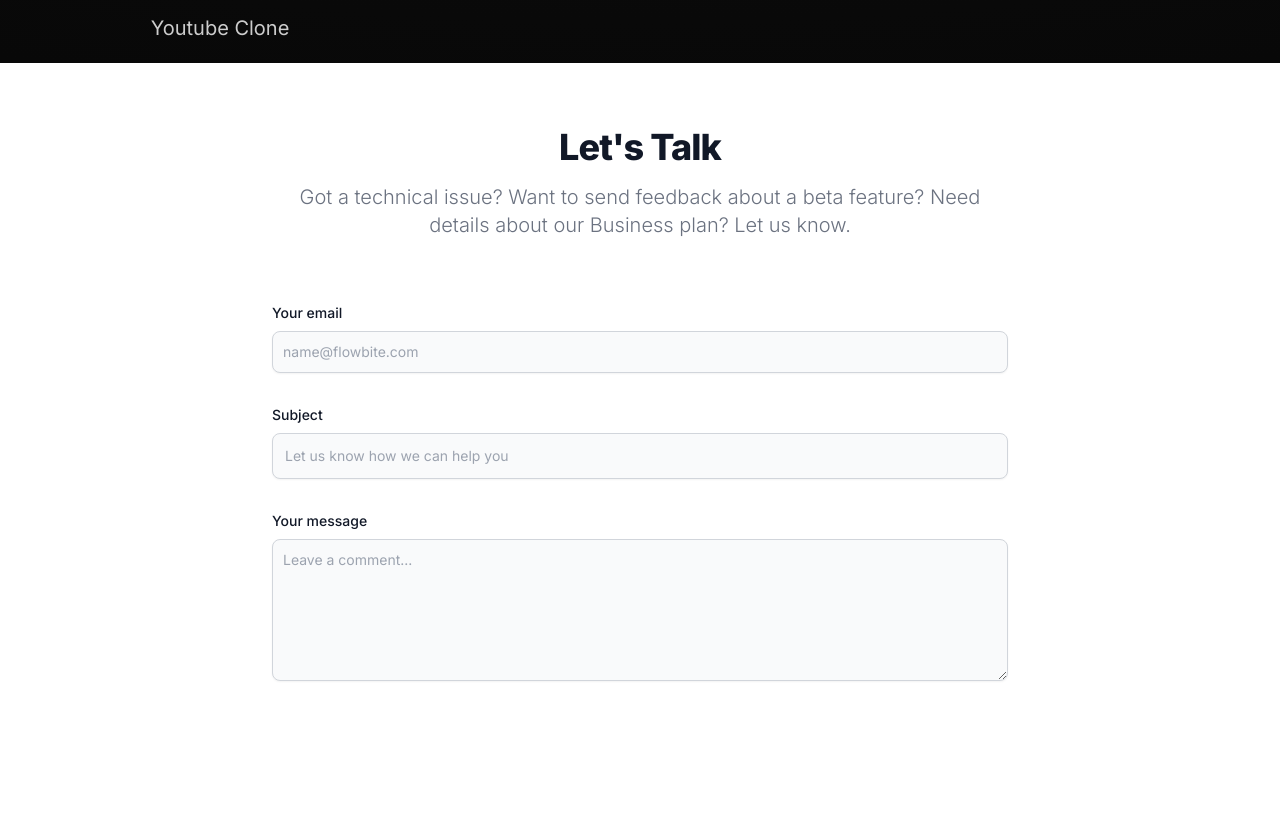
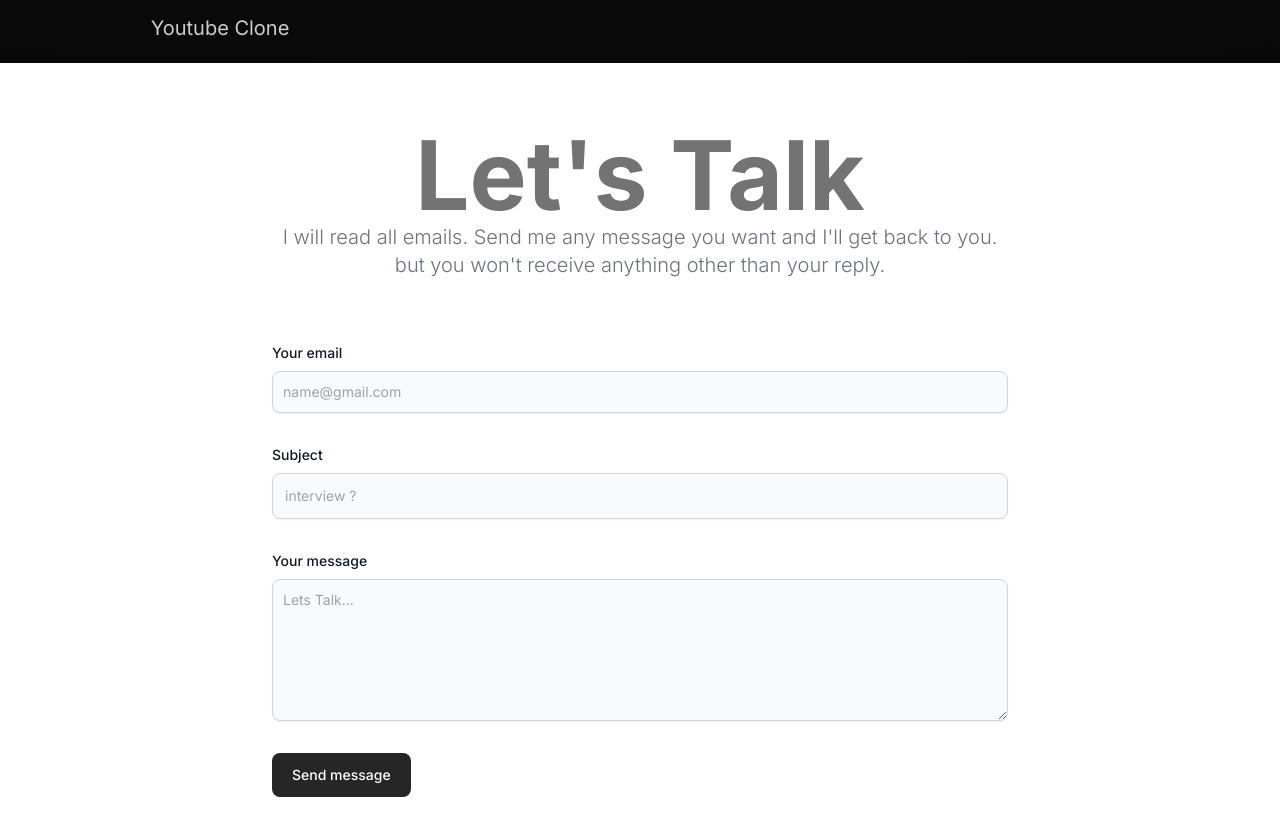
Before and after one commit to Mohit76655/Portfolio-Next, a Next.js app: page / in a window 1280 px wide. Shown: the part 2660-3495 px from the top of the page. Built offline with nearby package versions, Linux system fonts and the light colour scheme.

Commit message:
contact page

```diff
--- a/src/app/contact/page.jsx
+++ b/src/app/contact/page.jsx
@@ -4,12 +4,12 @@ const Contact = () => {
   return (
     <section class="bg-white dark:bg-transparent">
       <div class="py-8 lg:py-16 px-4 mx-auto max-w-screen-md">
-        <h2 class="mb-4 text-4xl tracking-tight font-extrabold text-center text-gray-900 dark:text-white">
+        <h2 class="font-bold text-5xl md:text-8xl text-neutral-500 text-center">
           Let's Talk
         </h2>
         <p class="mb-8 lg:mb-16 font-light text-center text-gray-500 dark:text-gray-400 sm:text-xl">
-          Got a technical issue? Want to send feedback about a beta feature?
-          Need details about our Business plan? Let us know.
+          I will read all emails. Send me any message you want and I'll get back
+          to you. but you won't receive anything other than your reply.
         </p>
         <form action="#" class="space-y-8">
           <div>
@@ -22,8 +22,8 @@ const Contact = () => {
             <input
               type="email"
               id="email"
-              class="shadow-sm bg-gray-50 border border-gray-300 text-gray-900 text-sm rounded-lg focus:ring-primary-500 focus:border-primary-500 block w-full p-2.5 dark:bg-gray-700 dark:border-gray-600 dark:placeholder-gray-400 dark:text-white dark:focus:ring-primary-500 dark:focus:border-primary-500 dark:shadow-sm-light"
-              placeholder="name@flowbite.com"
+              class="shadow-sm bg-gray-50 border border-gray-300 text-gray-900 text-sm rounded-lg focus:ring-primary-500 focus:border-primary-500 block w-full p-2.5 dark:bg-neutral-800 dark:border-neutral-600 dark:placeholder-gray-400 dark:text-white dark:focus:ring-primary-500 dark:focus:border-primary-500 dark:shadow-sm-light"
+              placeholder="name@gmail.com"
               required
             />
           </div>
@@ -37,8 +37,8 @@ const Contact = () => {
             <input
               type="text"
               id="subject"
-              class="block p-3 w-full text-sm text-gray-900 bg-gray-50 rounded-lg border border-gray-300 shadow-sm focus:ring-primary-500 focus:border-primary-500 dark:bg-gray-700 dark:border-gray-600 dark:placeholder-gray-400 dark:text-white dark:focus:ring-primary-500 dark:focus:border-primary-500 dark:shadow-sm-light"
-              placeholder="Let us know how we can help you"
+              class="block p-3 w-full text-sm text-gray-900 bg-gray-50 rounded-lg border border-gray-300 shadow-sm focus:ring-primary-500 focus:border-primary-500 dark:bg-neutral-800 dark:border-neutral-600 dark:placeholder-gray-400 dark:text-white dark:focus:ring-primary-500 dark:focus:border-primary-500 dark:shadow-sm-light"
+              placeholder="interview ?"
               required
             />
           </div>
@@ -52,13 +52,13 @@ const Contact = () => {
             <textarea
               id="message"
               rows="6"
-              class="block p-2.5 w-full text-sm text-gray-900 bg-gray-50 rounded-lg shadow-sm border border-gray-300 focus:ring-primary-500 focus:border-primary-500 dark:bg-gray-700 dark:border-gray-600 dark:placeholder-gray-400 dark:text-white dark:focus:ring-primary-500 dark:focus:border-primary-500"
-              placeholder="Leave a comment..."
+              class="block p-2.5 w-full text-sm text-gray-900 bg-gray-50 rounded-lg shadow-sm border border-gray-300 focus:ring-primary-500 focus:border-primary-500 dark:bg-neutral-800 dark:border-neutral-600 dark:placeholder-gray-400 dark:text-white dark:focus:ring-primary-500 dark:focus:border-primary-500"
+              placeholder="Lets Talk..."
             ></textarea>
           </div>
           <button
             type="submit"
-            class="py-3 px-5 text-sm font-medium text-center text-white rounded-lg bg-primary-700 sm:w-fit hover:bg-primary-800 focus:ring-4 focus:outline-none focus:ring-primary-300 dark:bg-primary-600 dark:hover:bg-primary-700 dark:focus:ring-primary-800"
+            class="py-3 px-5 text-sm font-medium text-center text-white rounded-lg bg-neutral-800 sm:w-fit hover:bg-neutral-900 focus:ring-4 focus:outline-none"
           >
             Send message
           </button>
```
